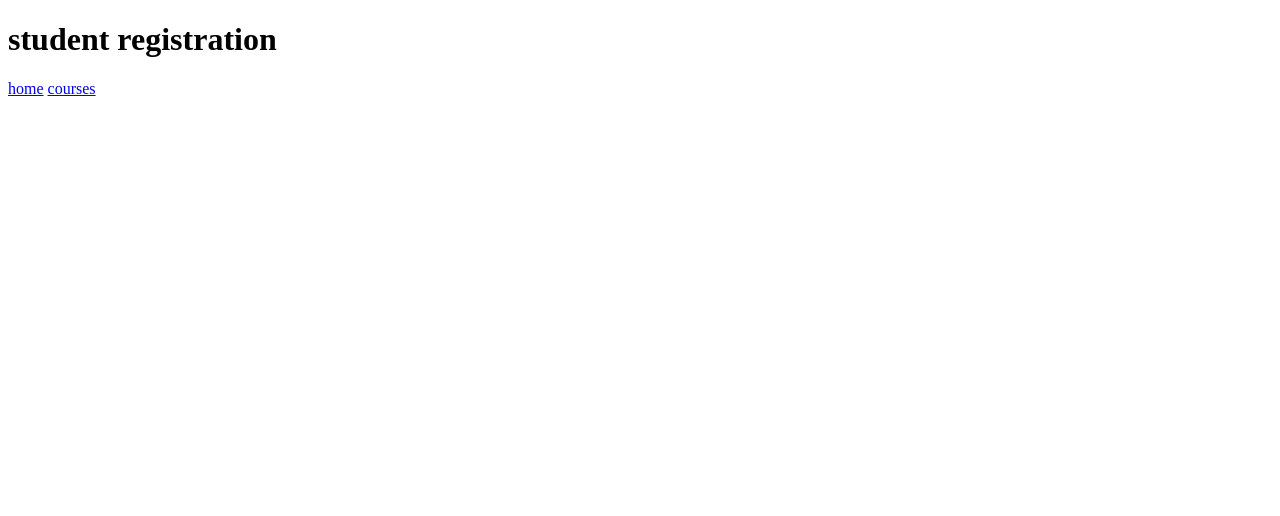
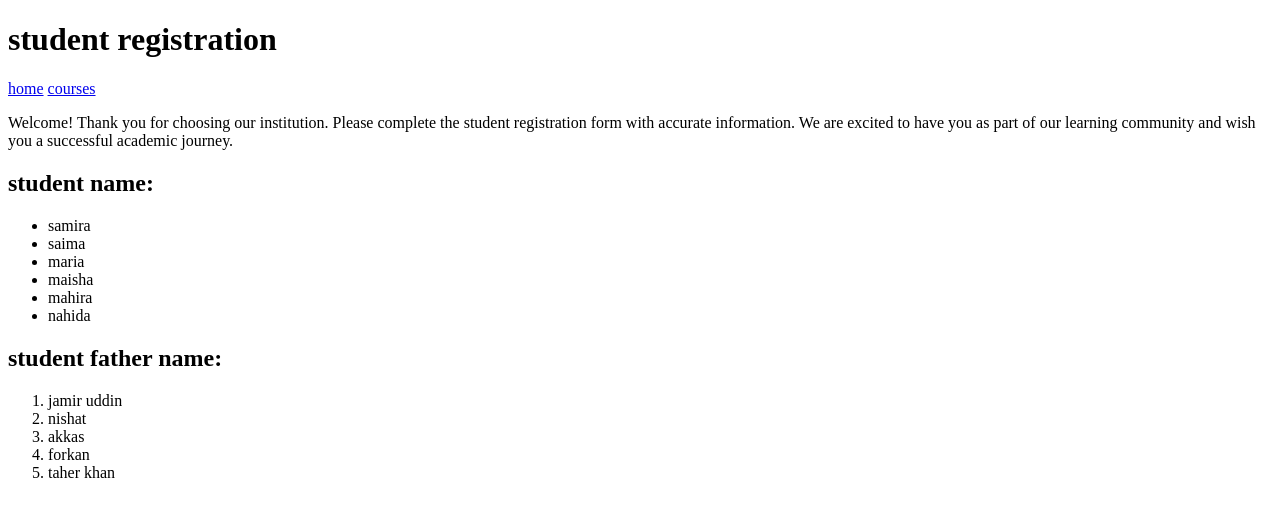
Before and after one commit to malihahasanmegha-tech/my-practice-task-1, a plain HTML site: page index.html in a window 1280 px wide. Drawn offline with Linux system fonts and the light colour scheme.

Commit message:
add student name

```diff
--- a/index.html
+++ b/index.html
@@ -13,6 +13,29 @@
             <a href="2nd part/">courses</a>
         </nav>
     </header>
+    <main>
+        <p>Welcome! Thank you for choosing our institution. Please complete the student registration form with accurate information.
+            We are excited to have you as part of our learning community and wish you a successful academic journey.</p>
+        <section>
+            <h2>student name:</h2>
+            <ul>
+                <li>samira</li>
+                <li>saima</li>
+                <li>maria</li>
+                <li>maisha</li>
+                <li>mahira</li>
+                <li>nahida</li>
+            </ul>
+            <h2>student father name:</h2>
+            <ol>
+                <li>jamir uddin</li>
+                <li>nishat</li>
+                <li>akkas</li>
+                <li>forkan</li>
+                <li>taher khan</li>
+            </ol>
+        </section>
+    </main>
 
 </body>
 </html>
```
